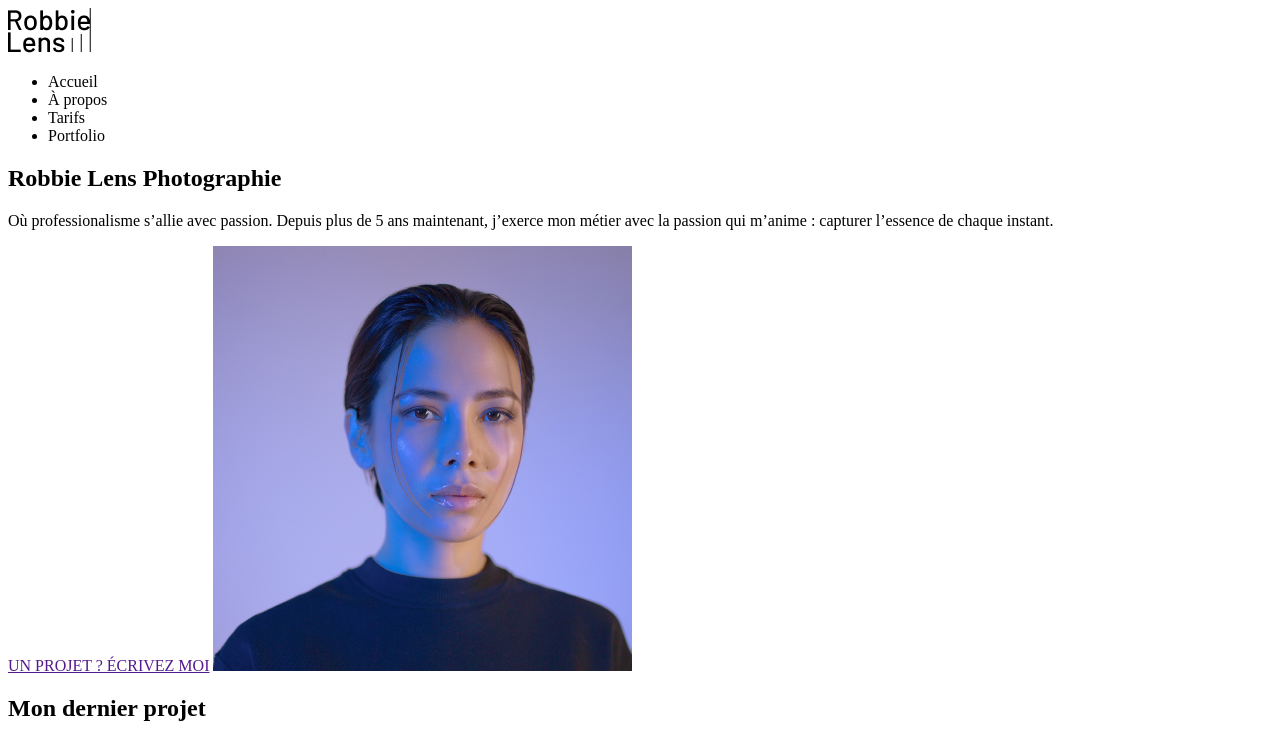
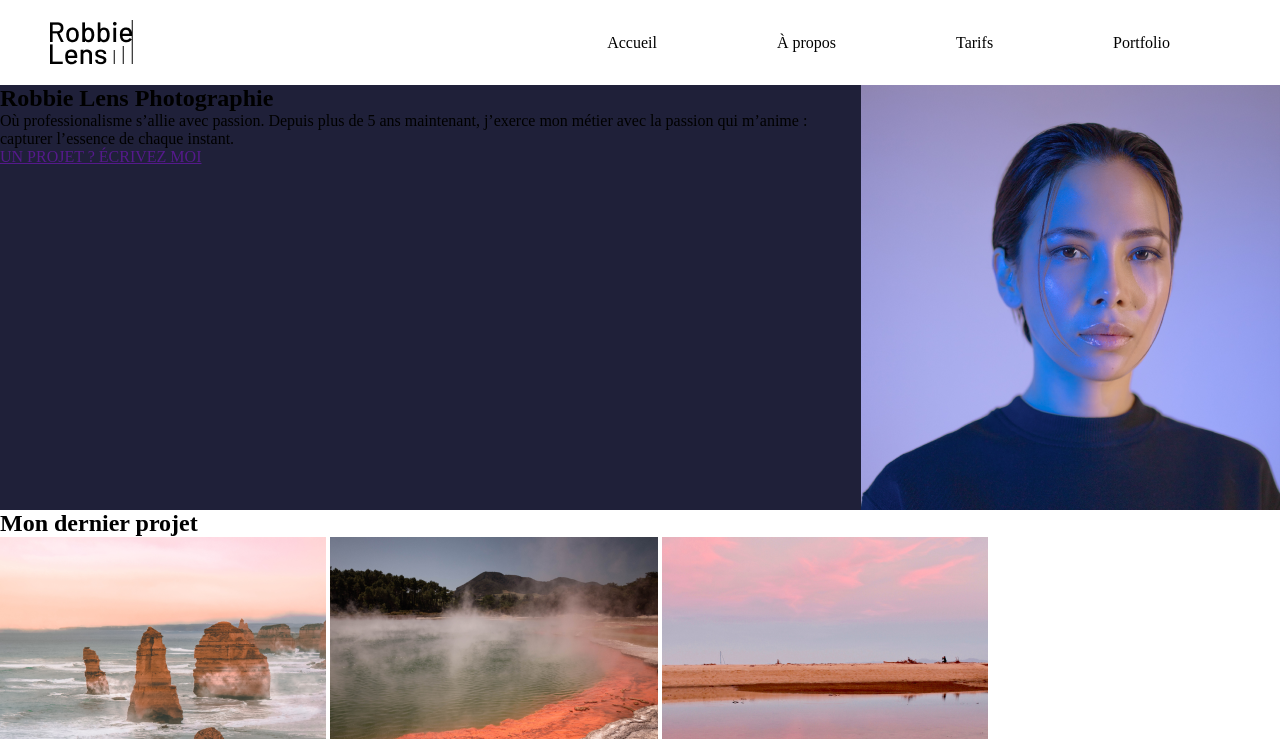
Before and after one commit to AlexandreDelmer/Openclassroom, a plain HTML site: page index.html in a window 1280 px wide. Shown: the top 739 px of the page. Drawn offline with Linux system fonts and the light colour scheme.

Commit message:
CSS menu nav

```diff
--- a/index.html
+++ b/index.html
@@ -8,28 +8,32 @@
     </head>
 
     <body>
+        <header>
             <nav>
                 <img src="images/logo.png" title="logo ROBBIE LENS" alt="logo">
 
-            <div>
+                <div class="menu">
                     <ul>
-                    <li>Accueil</li>
-                    <li>À propos</li>
-                    <li>Tarifs</li>
-                    <li>Portfolio</li>
+                        <li><a href="index.html">Accueil</a></li>
+                        <li><a href="a-propos.html">À propos</a></li>
+                        <li><a href="">Tarifs</a></li>
+                        <li><a href="portfolio.html">Portfolio</a></li>
                     </ul>
                 </div>
             </nav>
+        </header>
 
         <main>
 
-            <section>
+            <section class="presentation">
+
+                <div>
                     <h1>Robbie Lens Photographie</h1>
 
                     <p>Où professionalisme s’allie avec passion. Depuis plus de 5 ans maintenant, j’exerce mon métier avec la passion qui m’anime : capturer l’essence de chaque instant.</p>
 
                     <a href="">UN PROJET ? ÉCRIVEZ MOI</a>
-
+                </div>
                 <img src="images/robbie-lens.png" alt="image de Robbie Lens" title="image de Robbie Lens">
             </section>
 
@@ -52,17 +56,28 @@
                     <h2>Parlons de votre projet</h2>
 
                     <label for="name">Nom</label>
-                    <input name="name" id="name" placeholder="Indiquez votre nom">
+                    <input type ="text" name="name" id="name" placeholder="Indiquez votre nom">
 
                     <label for="email">Email</label>
-                    <input name="email" id="email"placeholder="Indiquez votre email">
+                    <input type="email" name="email" id="email"placeholder="Indiquez votre email">
 
-                    <label for="message">message</label>
+                    <label type="textarea" for="message">message</label>
                     <textarea></textarea>
+
+                    <button>Envoyer</button>
                 </form>
             </section>
         </main>
 
+        <footer>
+            <img src="images/logo.png" alt="logo Robbies Lens" title="Logo Robbie Lens">
+
+            <div>
+                <img src="images/instagram.png" alt="logo instagram" title="logo instagram">
+                <img src="images/twitter.png" alt="logo twitter" title="logo instagram">
+            </div>
+        </footer>
+
     </body>
 
 </html>
--- a/style/style.css
+++ b/style/style.css
@@ -0,0 +1,34 @@
+*{
+    margin: 0;
+}
+
+header, footer{
+    padding: 20px 50px;
+}
+
+nav{
+    display: flex;
+    justify-content: space-between;
+    align-items: center;
+}
+
+nav ul{
+    display: flex;
+    list-style-type: none;
+}
+
+nav li{
+    padding-left: 60px;
+    padding-right: 60px;
+}
+
+nav a{
+    text-decoration: none;
+    color: black;
+}
+
+.presentation{
+    display: flex;
+    justify-content: center;
+    background-color: #1F2039;
+}
```
Lines whose indentation alone changed are shown as unchanged.
